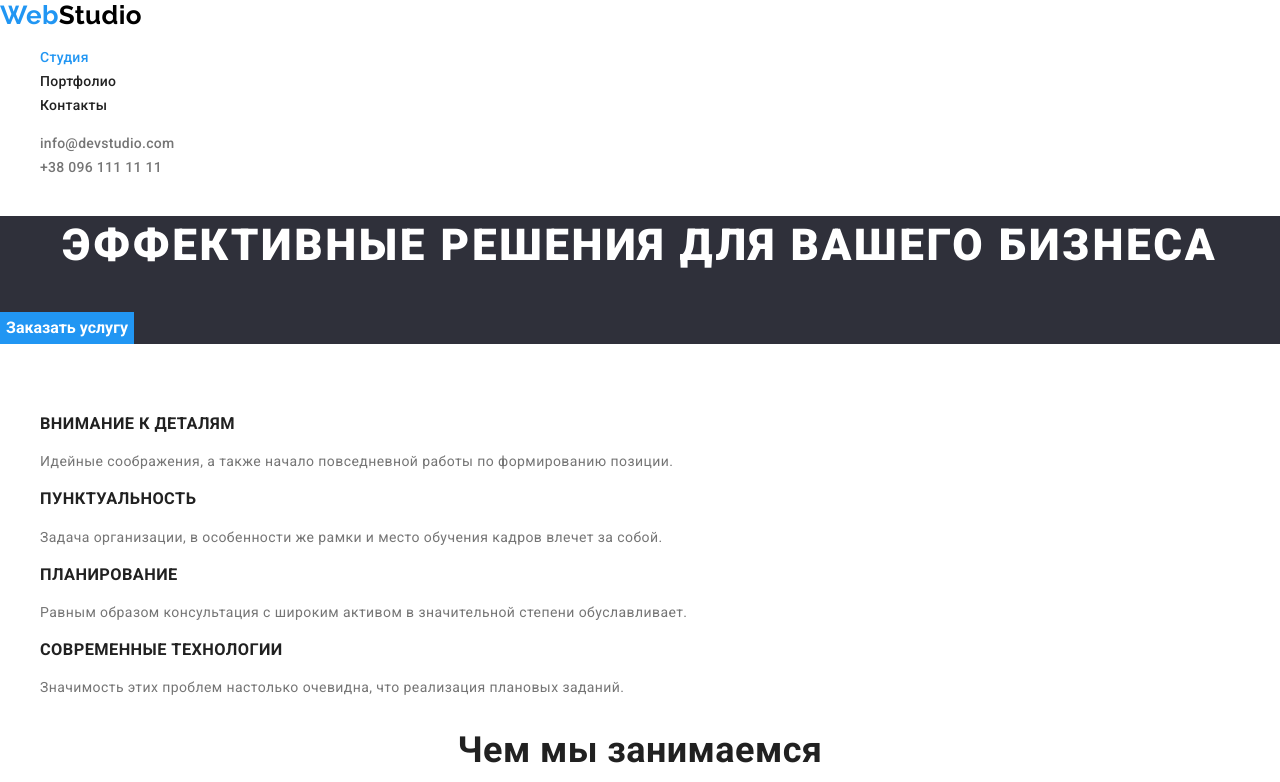
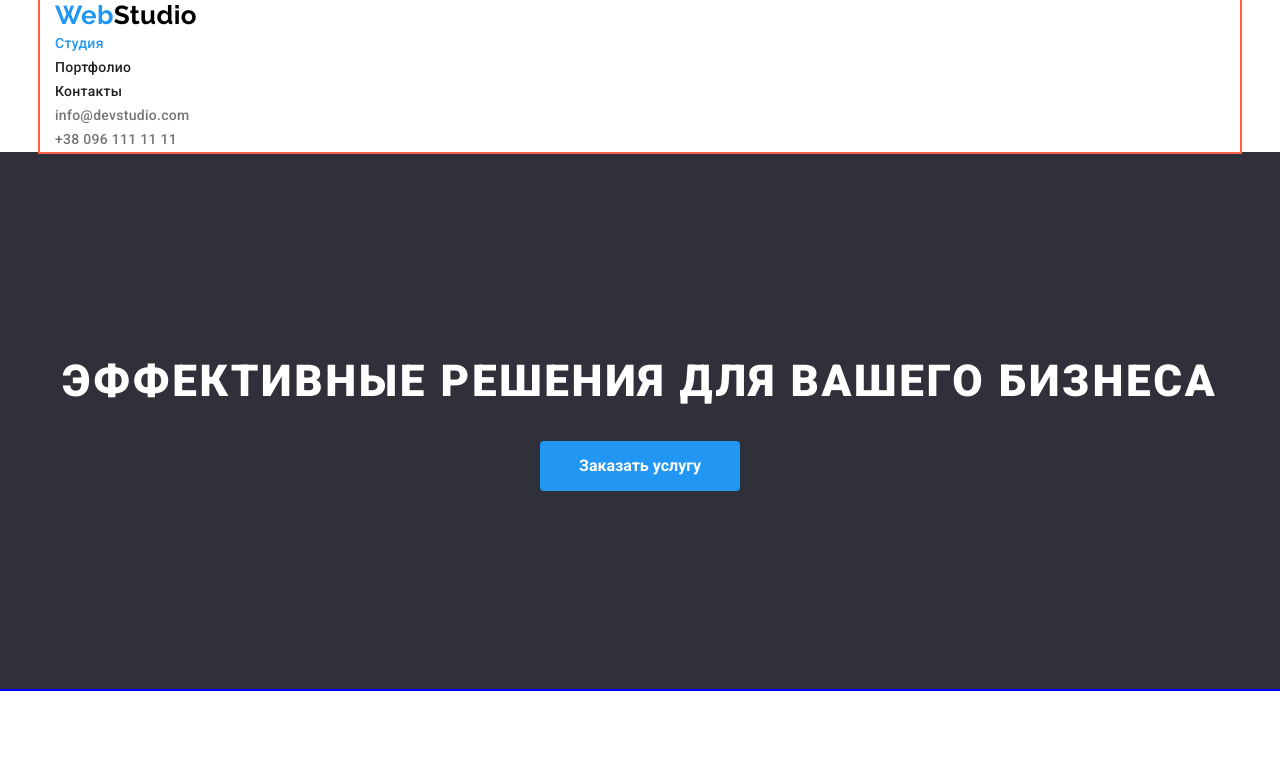
Before and after one commit to ms-anastasia/goit-markup-hw-03, a plain HTML site: page index.html in a window 1280 px wide. Shown: the top 782 px of the page. Drawn offline with nearby package versions, Linux system fonts and the light colour scheme.

Commit message:
margins/paddings on lesson 5 added

```diff
--- a/css/styles.css
+++ b/css/styles.css
@@ -22,6 +22,15 @@ body {
   font-size: 14px;
   line-height: 1.71;
   letter-spacing: 0.03em;
+}
+.container {
+  width: 1200px;
+  padding-left: 15px;
+  padding-right: 15px;
+
+  margin-left: auto;
+  margin-right: auto;
+  outline: 2px solid tomato;
 }
 /* Header */
 .logo {
@@ -64,33 +73,60 @@ body {
   color: var(--accent-colour);
 }
 /* main section */
+.section {
+  outline: 2px solid blue;
+  padding-top: 94px;
+  padding-bottom: 94px;
+}
+
 .hero {
   background-color: var(--footer-background);
+  padding-top: 200px;
+  padding-bottom: 200px;
+  text-align: center;
 }
 .hero-title {
   color: var(--primary-white-colour);
   font-weight: 900;
   font-size: 44px;
   line-height: 1.36;
-  text-align: center;
+
   letter-spacing: 0.06em;
   text-transform: uppercase;
+
+  margin-top: 0px;
+  margin-bottom: 30px;
 }
 ul {
   list-style: none;
+  padding: 0px;
+  margin-top: 0px;
+  margin-bottom: 0px;
+}
+h1,
+h2,
+h3 {
+  margin-top: 0px;
+  margin-bottom: 0px;
 }
 .button {
+  display: inline-block;
+  cursor: pointer;
+  border: transparent;
+  border-radius: 4px;
+  padding: 10px 32px;
+  min-width: 200px;
+
   color: var(--primary-white-colour);
   background-color: var(--accent-colour);
+
   font-family: inherit;
   font-weight: 700;
   font-size: 16px;
   line-height: 1.87;
-  cursor: pointer;
-  border: transparent;
 }
 .hidden-header {
-  color: #ffffff;
+  display: none;
 }
 .section-header {
   color: var(--secondary-text-colour);
@@ -98,14 +134,22 @@ ul {
   font-size: 36px;
   line-height: 1.16;
   text-align: center;
+
+  margin-bottom: 50px;
 }
 .title {
   color: var(--secondary-text-colour);
   font-weight: 700;
   line-height: 1.14;
   text-transform: uppercase;
-  /* Team */
+  margin-bottom: 10px;
 }
+.section.no-padding {
+  padding-top: 0px;
+}
+
+/* Team */
+
 .section.team {
   background-color: var(--background-color);
 }
@@ -114,6 +158,9 @@ ul {
   font-weight: 500;
   font-size: 16px;
   line-height: 1.18;
+
+  margin-top: 30px;
+  margin-bottom: 10px;
 }
 .position {
   font-size: 16px;
@@ -122,19 +169,28 @@ ul {
 /* Footer */
 .footer {
   background-color: var(--footer-background);
+  padding-top: 60px;
+  padding-bottom: 60px;
 }
 .logo.second {
   color: var(--primary-white-colour);
+  display: inline-block;
+  margin-bottom: 20px;
 }
 .address {
   color: var(--primary-white-colour);
   font-style: normal;
+  margin-bottom: 9px;
 }
 
 .footer-contacts {
   color: var(--footer-text-colour);
   text-decoration: none;
   font-style: normal;
+  display: inline-block;
+}
+.footer-contacts.margin {
+  margin-bottom: 9px;
 }
 .footer-contacts:hover,
 .footer-contacts:focus {
@@ -164,6 +220,7 @@ ul {
   font-size: 18px;
   line-height: 2;
   letter-spacing: 0.06em;
+  margin-bottom: 4px;
 }
 .portfolio-descr {
   font-size: 16px;
--- a/index.html
+++ b/index.html
@@ -19,6 +19,7 @@
   <body>
     <!--Шапка сайта-->
     <header>
+      <div class="container">
         <a href="./index.html" class="logo first"><span class="logo-accent">Web</span>Studio</a>
         <nav>
           <ul class="site-nav">
@@ -28,9 +29,12 @@
           </ul>
         </nav>
         <ul>
-        <li><a href="mailto:info@devstudio.com" class="header-contacts">info@devstudio.com</a></li>
+          <li>
+            <a href="mailto:info@devstudio.com" class="header-contacts">info@devstudio.com</a>
+          </li>
           <li><a href="tel:+380961111111" class="header-contacts">+38 096 111 11 11</a></li>
         </ul>
+      </div>
     </header>
     <main>
       <!--Герой-->
@@ -69,7 +73,7 @@
         </div>
       </section>
       <!--Чем мы занимаемся-->
-      <section class="section">
+      <section class="section no-padding">
         <div class="container">
           <h2 class="section-header">Чем мы занимаемся</h2>
           <ul>
@@ -152,14 +156,18 @@
     </main>
     <!--Футер-->
     <footer class="footer">
+      <div class="container">
         <a href="./index.html" class="logo second"><span class="logo-accent">Web</span>Studio</a>
         <address>
           <ul>
             <li class="address">г. Киев, пр-т Леси Украинки, 26</li>
-          <li><a href="mailto:info@example.com" class="footer-contacts">info@example.com</a></li>
+            <li>
+              <a href="mailto:info@example.com" class="footer-contacts margin">info@example.com</a>
+            </li>
             <li><a href="tel:+380991111111" class="footer-contacts">+38 099 111 11 11</a></li>
           </ul>
         </address>
+      </div>
     </footer>
   </body>
 </html>
```
Also changed, not shown: portfolio.html (+13 -3 lines). Lines whose indentation alone changed are shown as unchanged.
